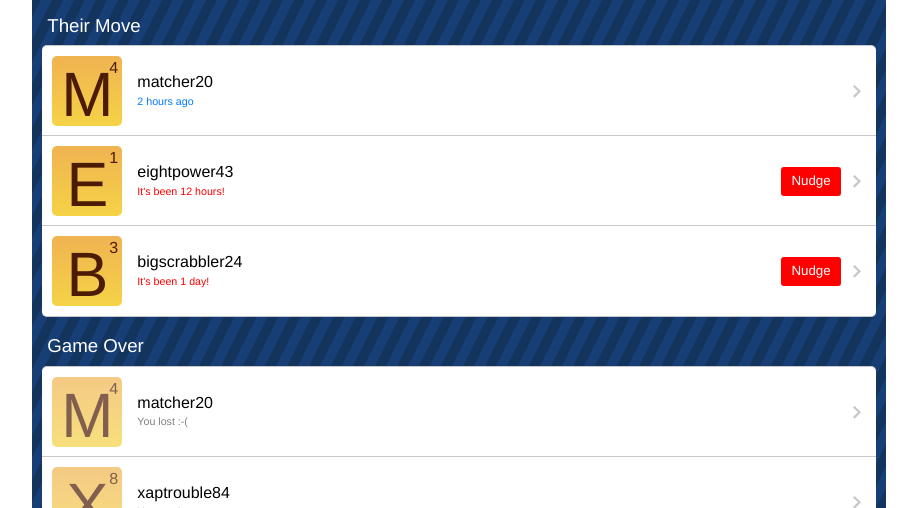
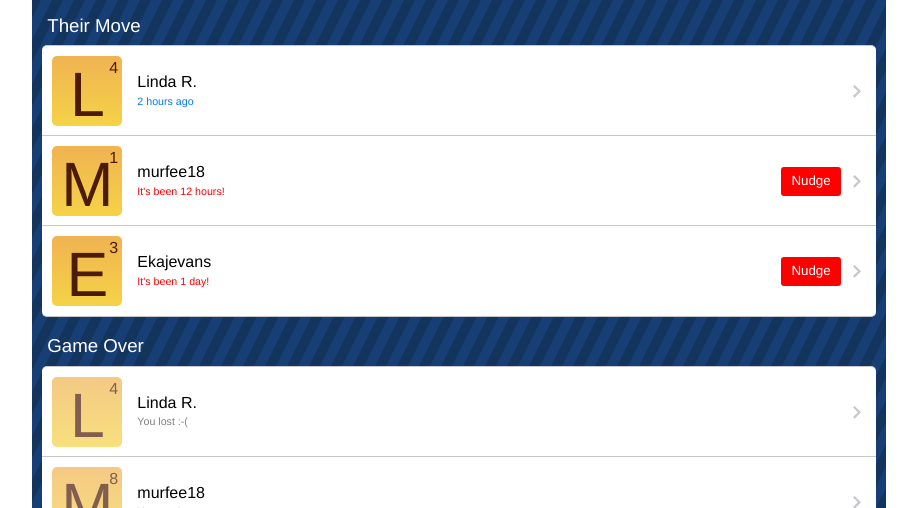
Before and after one commit to rcdilorenzo/WordsWithFriendsWeb, a plain HTML site: page index.html in a window 1280 px wide. Shown: the part 292-800 px from the top of the page, without its empty margins (181-1098 px from the left). Drawn offline with Linux system fonts and the light colour scheme.

Commit message:
match names of players in other prototypes

```diff
--- a/index.html
+++ b/index.html
@@ -160,8 +160,8 @@
                       <div class="item-content">
                         <div class="item-inner">
                           <div class="left">
-                            <div class="avatar"><h1>M</h1><sup>4</sup></div>
-                            <div class="item-title">matcher20</div>
+                            <div class="avatar"><h1>L</h1><sup>4</sup></div>
+                            <div class="item-title">Linda R.</div>
                             <div class="item-subtitle">2 hours ago</div>
                           </div>
                         </div>
@@ -170,8 +170,8 @@
                       <div class="item-content">
                         <div class="item-inner">
                           <div class="left">
-                            <div class="avatar"><h1>E</h1><sup>1</sup></div>
-                            <div class="item-title">eightpower43</div>
+                            <div class="avatar"><h1>M</h1><sup>1</sup></div>
+                            <div class="item-title">murfee18</div>
                             <div class="item-subtitle red">It's been 12 hours!</div>
                           </div>
                           <div class="nudge">Nudge</div>
@@ -181,8 +181,8 @@
                       <div class="item-content">
                         <div class="item-inner">
                           <div class="left">
-                            <div class="avatar"><h1>B</h1><sup>3</sup></div>
-                            <div class="item-title">bigscrabbler24</div>
+                            <div class="avatar"><h1>E</h1><sup>3</sup></div>
+                            <div class="item-title">Ekajevans</div>
                             <div class="item-subtitle red">It's been 1 day!</div>
                           </div>
                           <div class="nudge">Nudge</div>
@@ -197,8 +197,8 @@
                       <div class="item-content">
                         <div class="item-inner">
                           <div class="left">
-                            <div class="avatar dimmed"><h1>M</h1><sup>4</sup></div>
-                            <div class="item-title">matcher20</div>
+                            <div class="avatar dimmed"><h1>L</h1><sup>4</sup></div>
+                            <div class="item-title">Linda R.</div>
                             <div class="item-subtitle gray">You lost :-(</div>
                           </div>
                         </div>
@@ -207,8 +207,8 @@
                       <div class="item-content">
                         <div class="item-inner">
                           <div class="left">
-                            <div class="avatar dimmed"><h1>X</h1><sup>8</sup></div>
-                            <div class="item-title">xaptrouble84</div>
+                            <div class="avatar dimmed"><h1>M</h1><sup>8</sup></div>
+                            <div class="item-title">murfee18</div>
                             <div class="item-subtitle gray">You won!</div>
                           </div>
                         </div>
```
